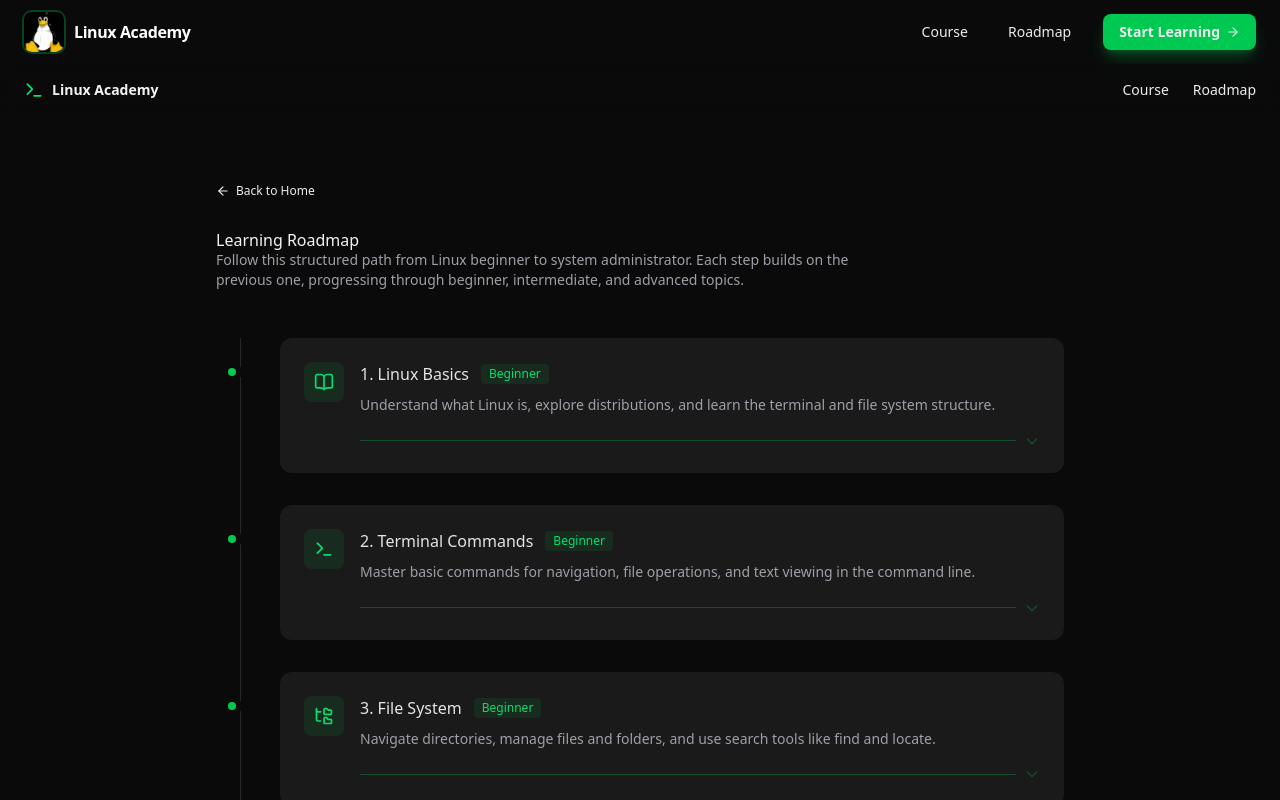
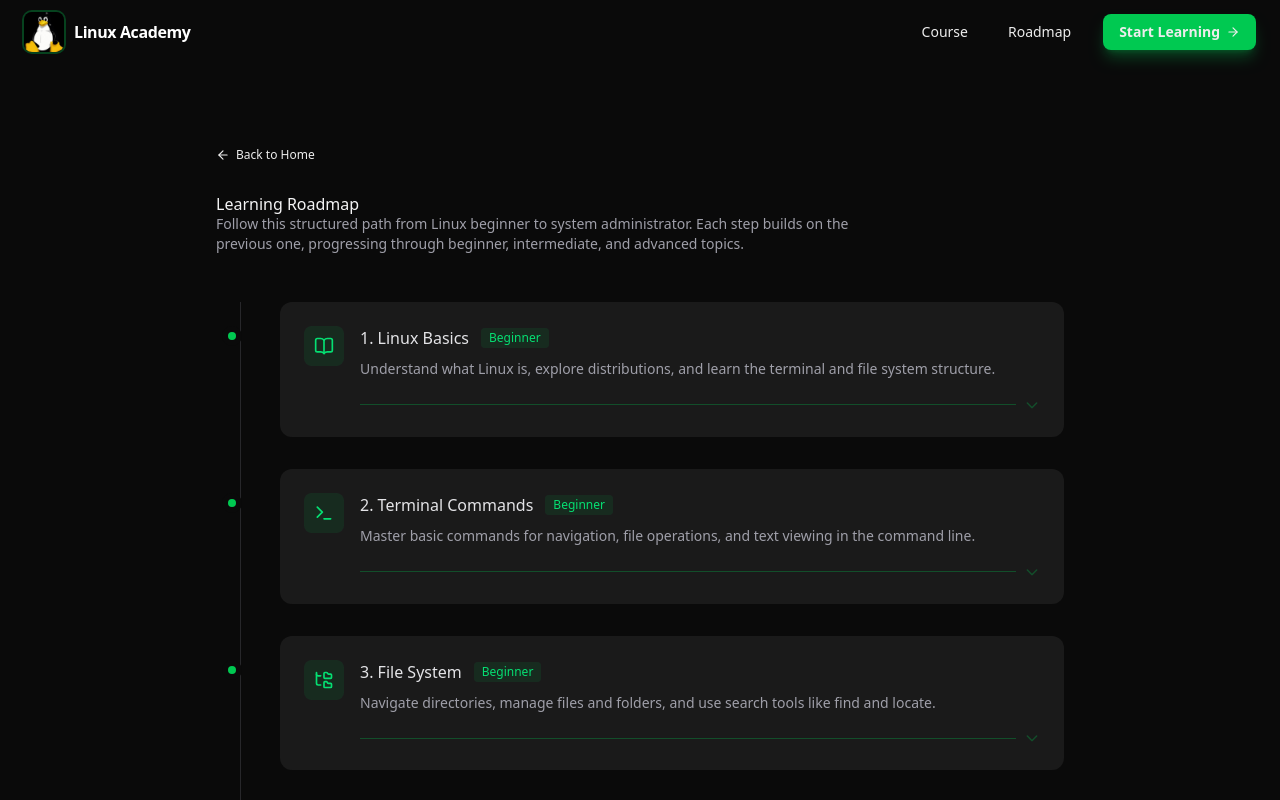
Before and after one commit to Nourhenebenothmen22/linux-admin-learning-platform, a Next.js app: page /linux-admin-learning-platform/roadmap in a window 1280 px wide. Shown: the top 800 px of the page. Built offline with nearby package versions, Linux system fonts and the light colour scheme.

Commit message:
Remove duplicated inline navbar from roadmap page

```diff
--- a/app/roadmap/page.tsx
+++ b/app/roadmap/page.tsx
@@ -110,30 +110,7 @@
 export default function RoadmapPage() {
   return (
     <div className="min-h-screen">
-      <nav className="flex items-center justify-between px-6 py-4 border-b border-zinc-800 bg-[#0a0a0a]/80 backdrop-blur-sm sticky top-0 z-50">
-        <Link href="/" className="flex items-center gap-2">
-          <Terminal className="w-5 h-5 text-green-400" />
-          <span className="text-sm font-semibold text-zinc-100">
-            Linux Academy
-          </span>
-        </Link>
-        <div className="flex items-center gap-6">
-          <Link
-            href="/course"
-            className="text-sm text-zinc-400 hover:text-zinc-200 transition-colors"
-          >
-            Course
-          </Link>
-          <Link
-            href="/roadmap"
-            className="text-sm text-zinc-400 hover:text-zinc-200 transition-colors"
-          >
-            Roadmap
-          </Link>
-        </div>
-      </nav>
-
-      <main className="max-w-4xl mx-auto px-6 py-16">
+      <main className="max-w-4xl mx-auto px-6 py-16 pt-20">
         <Link
           href="/"
           className="inline-flex items-center gap-1.5 text-xs text-zinc-400 hover:text-zinc-300 transition-colors mb-8"
```
